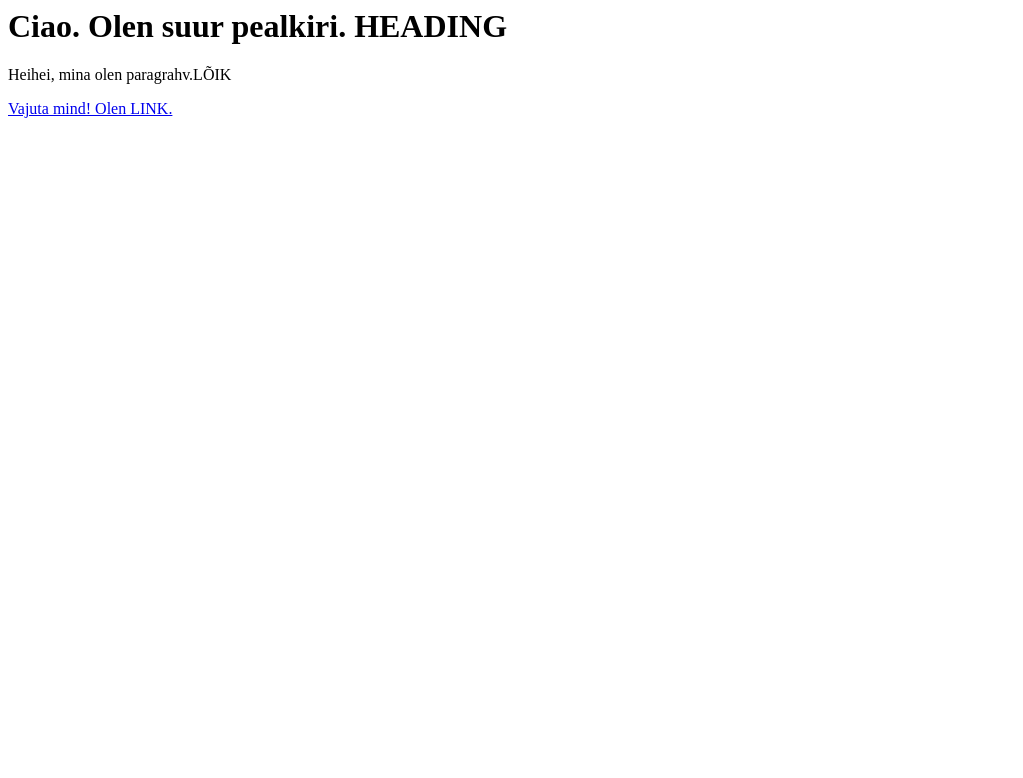
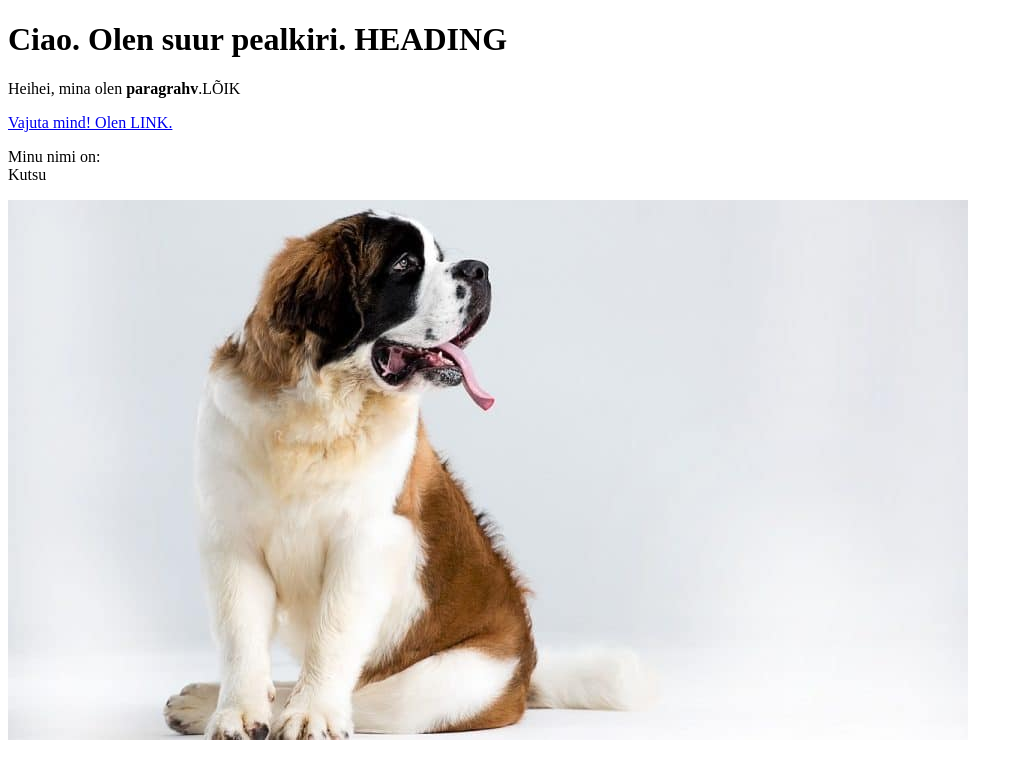
Before and after one commit to Joannaaaa00/cartoon-hero, a plain HTML site: page Test.html in a window 1280 px wide. Shown: the whole page, without its empty margins (0-1023 px from the left). Drawn offline with Linux system fonts and the light colour scheme.

Commit message:
Lisasin koera ja mõne elemendi veel

```diff
--- a/Test.html
+++ b/Test.html
@@ -1,3 +1,14 @@
-<h1>Ciao. Olen suur pealkiri. HEADING</h1>
-<p> Heihei, mina olen paragrahv.LÕIK</p>
-<a href="https://google.com" target="_blank" title="Lähme Googlesse">Vajuta mind! Olen LINK.</a>
+<!DOCTYPE html>
+<html>
+<head>
+	<title>Test page</title>
+</head>
+<body>
+	<h1>Ciao. Olen suur pealkiri. HEADING</h1>
+	<p> Heihei, mina olen <b>paragrahv</b>.LÕIK</p>
+	<a href="https://google.com" target="_blank" title="Lähme Googlesse">Vajuta mind! Olen LINK.</a>
+	<p>Minu nimi on: <br>
+	Kutsu</p>
+	<img src="img/Koer.jpeg">
+</body>
+</html>
```
Also changed, not shown: img/Koer.jpeg (added).
